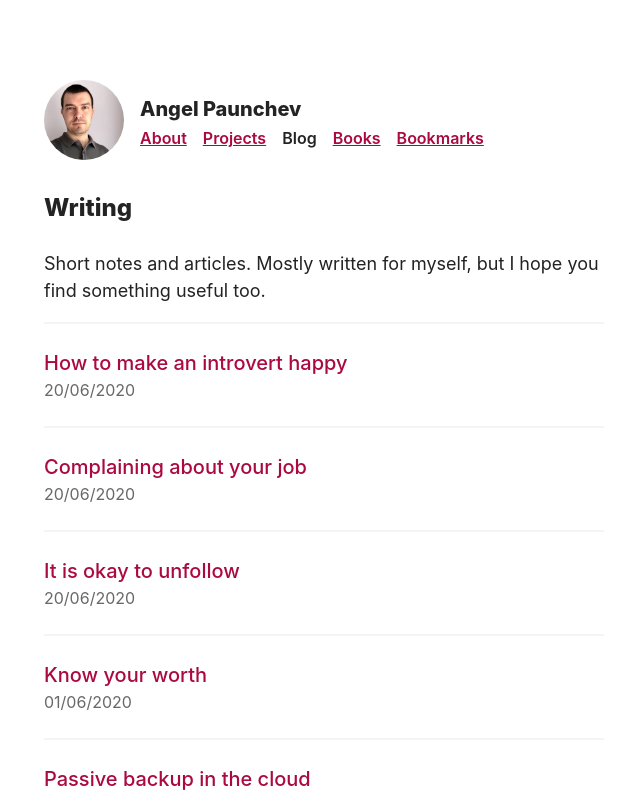
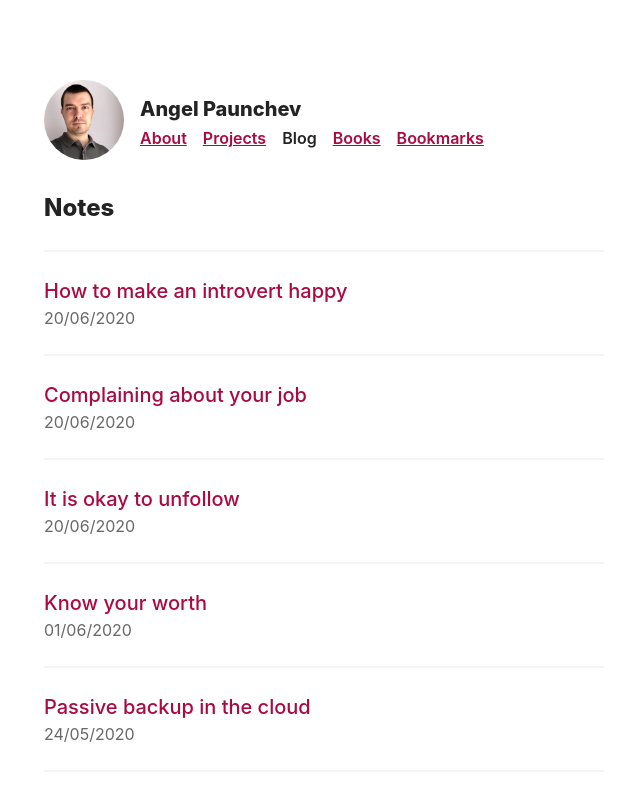
Before and after one commit to apaunchev/paunchev.com, a Next.js app: page /posts in a window 1280 px wide. Shown: the top 798 px of the page, without its empty margins (36-676 px from the left). Built offline with nearby package versions, Linux system fonts and the light colour scheme.

Commit message:
Remove lead text

```diff
--- a/components/Layout.js
+++ b/components/Layout.js
@@ -25,7 +25,7 @@ const Layout = ({ children, title, description }) => (
       />
       <link rel="manifest" href="/site.webmanifest" />
       <title>{title} – Angel Paunchev</title>
-      <meta name="description" content={description} />
+      {description ? <meta name="description" content={description} /> : null}
     </Head>
     <main>
       <Header />
--- a/pages/bookmarks/index.js
+++ b/pages/bookmarks/index.js
@@ -4,15 +4,12 @@ import { BASE_URL } from "../../constants";
 
 const pageInfo = {
   title: "Bookmarks",
-  description:
-    "I collect articles and other resources that inspired me or taught me something new. Just like old photos, it is nice to revisit these in the future.",
 };
 
 const BookmarksPage = ({ bookmarks }) => (
   <Layout {...pageInfo}>
     <div className="Page Page--wide">
       <h1>{pageInfo.title}</h1>
-      <p className="text-lead">{pageInfo.description}</p>
       <div className="Grid">
         {bookmarks.map((bookmark) => (
           <Bookmark key={bookmark.id} {...bookmark} />
--- a/pages/posts/index.js
+++ b/pages/posts/index.js
@@ -3,16 +3,13 @@ import PostPreview from "../../components/PostPreview";
 import { getAllPosts } from "../../lib/posts";
 
 const pageInfo = {
-  title: "Writing",
-  description:
-    "Short notes and articles. Mostly written for myself, but I hope you find something useful too.",
+  title: "Notes",
 };
 
 const PostsPage = ({ posts }) => (
   <Layout {...pageInfo}>
     <div className="Page">
       <h1>{pageInfo.title}</h1>
-      <p className="text-lead">{pageInfo.description}</p>
       {posts.map((post) => (
         <PostPreview key={post.slug} post={post} />
       ))}
--- a/pages/projects/index.js
+++ b/pages/projects/index.js
@@ -4,15 +4,12 @@ import projects from "../../data/projects";
 
 const pageInfo = {
   title: "Projects",
-  description:
-    "I make websites and apps as a hobby. They solve a particular problem I had in a way that makes sense to me.",
 };
 
 const ProjectsPage = () => (
   <Layout {...pageInfo}>
     <div className="Page Page--wide">
       <h1>{pageInfo.title}</h1>
-      <p className="text-lead">{pageInfo.description}</p>
       <div className="Grid">
         {projects.map((project) => (
           <Project key={project.id} {...project} />
```
